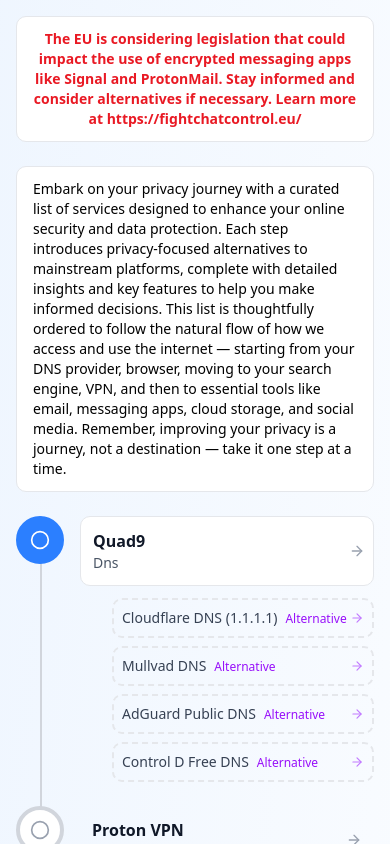
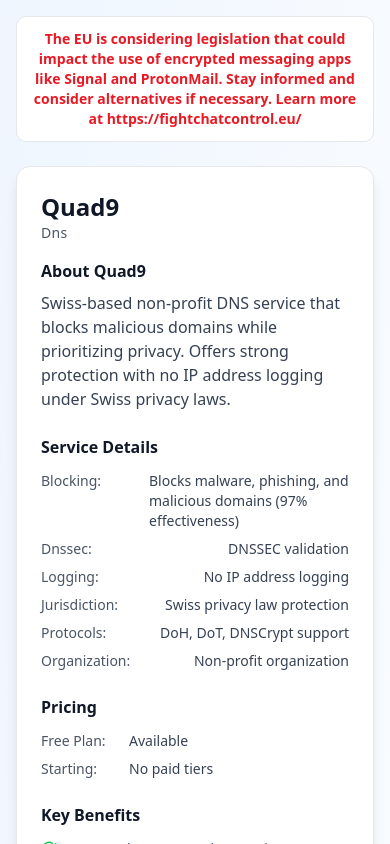
Before and after one commit to renatoka/myprivacyjourney, a Next.js app: page / in a window 390 px wide. Shown: the top 844 px of the page. Built offline with nearby package versions, Linux system fonts and the light colour scheme.

Commit message:
enhance mobile design

```diff
--- a/app/page.tsx
+++ b/app/page.tsx
@@ -50,6 +50,7 @@
         : primaryServices[currentStep]
 
     const handleStepClick = (index: number) => {
+        window.scrollTo({ top: 0, behavior: 'smooth' })
         setCurrentStep(index)
         setSelectedAlternative(null)
     }
@@ -88,7 +89,7 @@
                 </Alert>
             </header>
 
-            <Alert variant="default" className="mb-6">
+            {/* <Alert variant="default" className="mb-6">
                 <AlertDescription style={{ color: 'black' }}>
                     Embark on your privacy journey with a curated list of
                     services designed to enhance your online security and data
@@ -103,9 +104,9 @@
                     improving your privacy is a journey, not a destination —
                     take it one step at a time.
                 </AlertDescription>
-            </Alert>
+            </Alert> */}
 
-            <div className="grid grid-cols-1 lg:grid-cols-2 gap-8">
+            <div className="flex flex-col-reverse md:grid md:grid-cols-2 gap-8">
                 <div className="relative">
                     <div className="absolute left-6 top-0 bottom-0 w-0.5 bg-gray-300"></div>
 
@@ -186,7 +187,6 @@
                                                                 onClick={(
                                                                     e
                                                                 ) => {
-                                                                    e.stopPropagation()
                                                                     handleStepClick(
                                                                         index
                                                                     )
```
